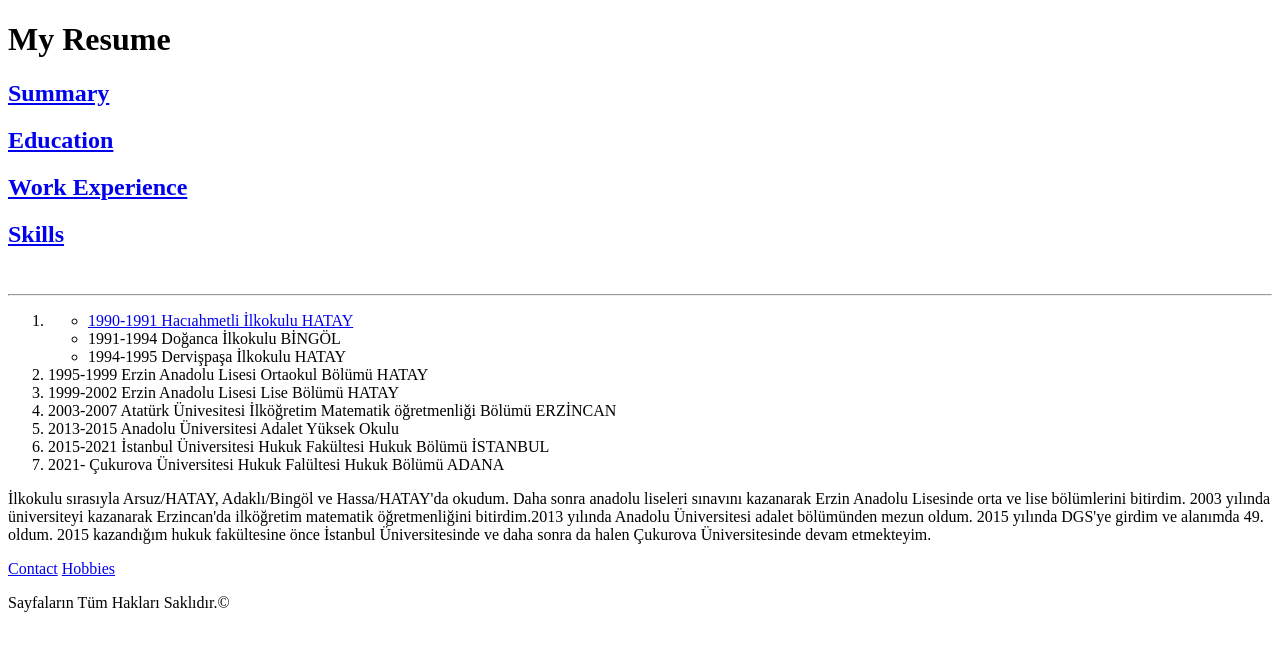
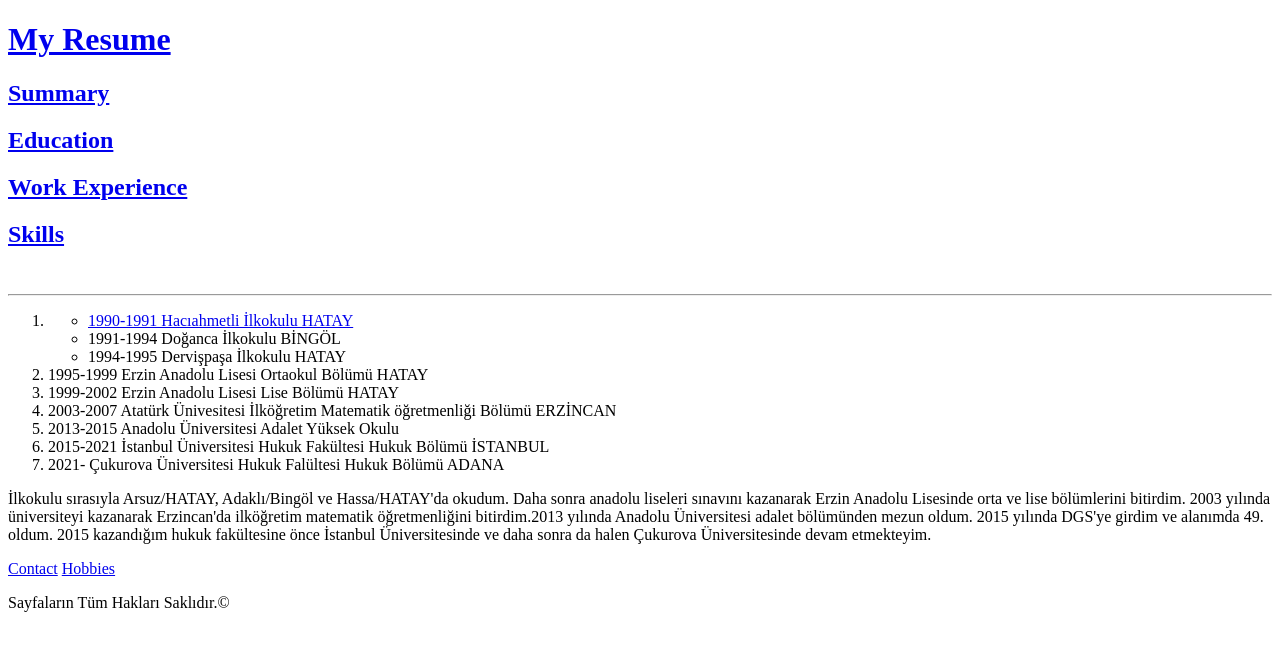
Before and after one commit to artan6224/MyResume, a plain HTML site: page education.html in a window 1280 px wide. Drawn offline with Linux system fonts and the light colour scheme.

Commit message:
Add files via upload

```diff
--- a/education.html
+++ b/education.html
@@ -8,7 +8,7 @@
 
 </head>
 <body>
-    <h1>My Resume</h1>
+    <h1><a href="index.html">My Resume</a></h1>
     <h2><a href="summary.html">Summary</a></h2>
     <h2><a href="education.html">Education</a></h2>
     <h2><a href="workexperience.html">Work Experience</a></h2>
```
Also changed, not shown: index.html (+1 -1 lines), skills.html (+1 -1 lines), summary.html (+1 -1 lines), workexperience.html (+1 -1 lines).
